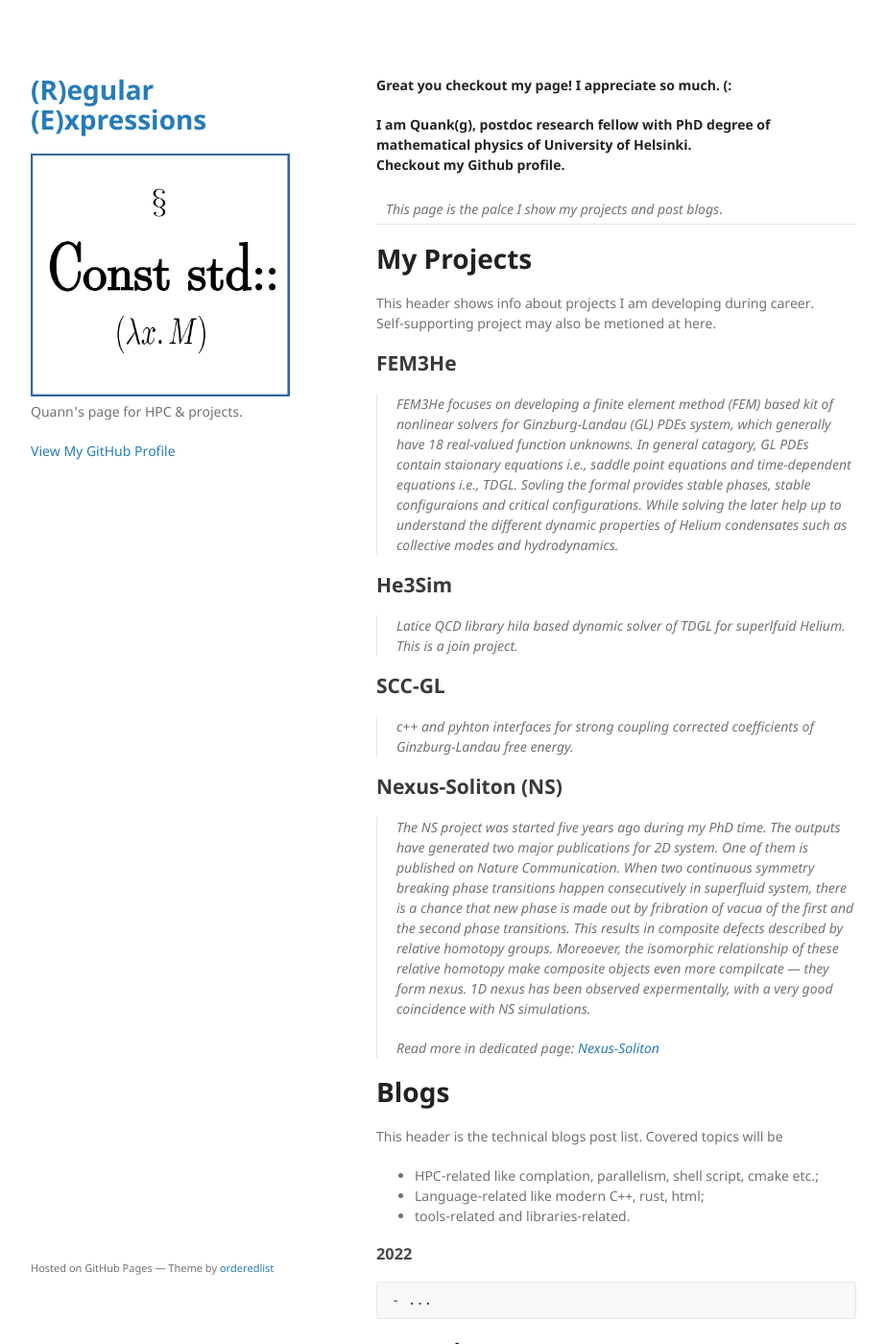
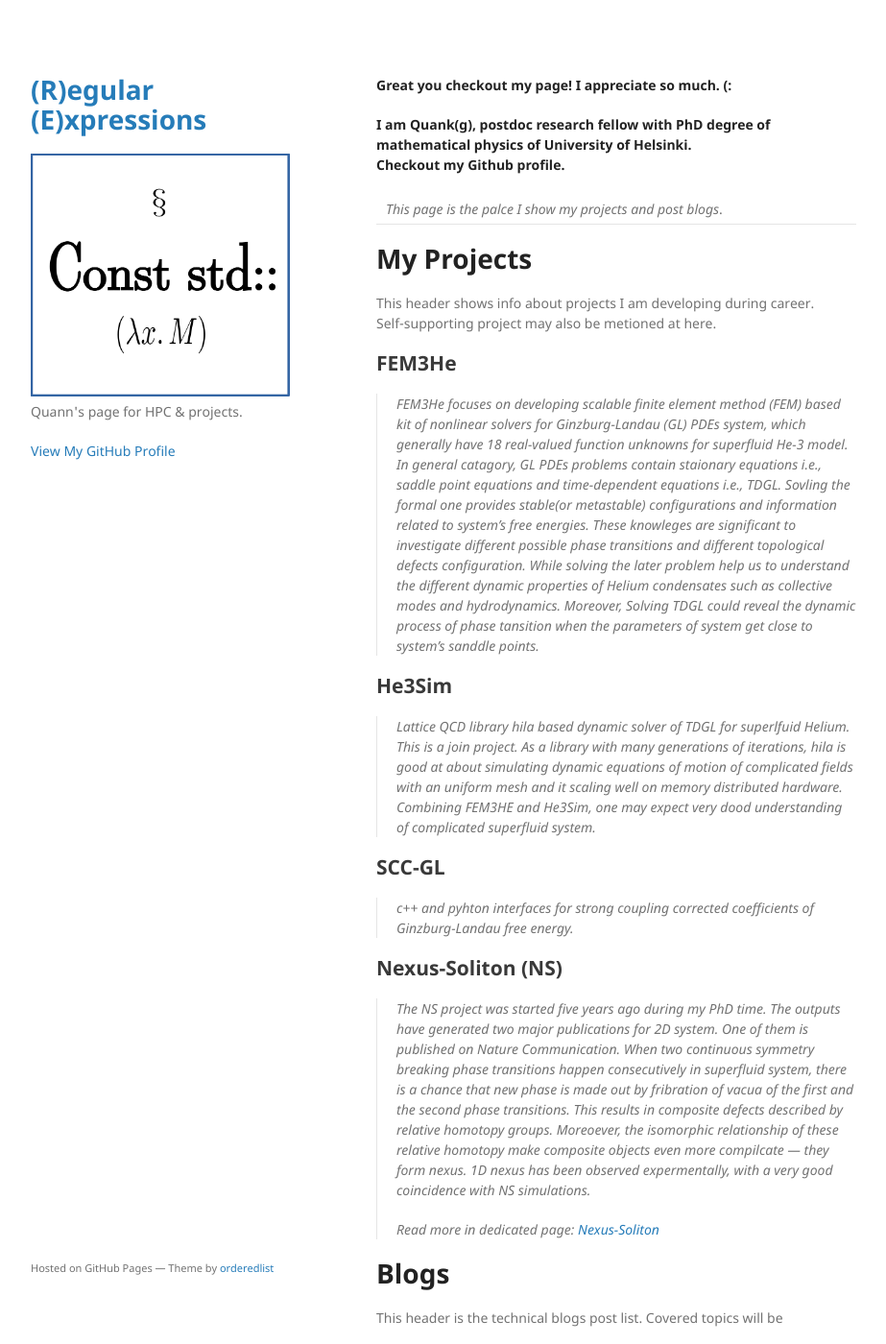
Before and after one commit to Quank-hpc/Quank-hpc.github.io, a Jekyll site: the page built from index.md, in a window 1280 px wide and 1400 px high. Shown: the whole window at 96% size, without its empty margins (178-1101 px from the left). Built offline with Jekyll 4.4.1, drawn with Linux system fonts in a browser that asks for light colours; some of the changed text lies outside the part shown.

Commit message:
update home page and pulblication.

```diff
--- a/_config.yml
+++ b/_config.yml
@@ -2,6 +2,7 @@ title: (R)egular (E)xpressions
 email: samuel.thecurvature01@gmail.com
 logo: /assets/img/logo.png
 description: Quann's page for HPC & projects.
+github.is_user_page: false
 show_downloads: false
 google_analytics: G-MYD0HN3DS2
 theme: jekyll-theme-minimal
--- a/index.md
+++ b/index.md
@@ -19,13 +19,15 @@ Self-supporting project may also be metioned at here.
 
 ## FEM3He
 
-> FEM3He focuses on developing a finite element method (FEM) based kit of nonlinear solvers for Ginzburg-Landau (GL) PDEs system, which generally have 18 real-valued function unknowns.
-> In general catagory, GL PDEs contain staionary equations i.e., saddle point equations and time-dependent equations i.e., TDGL. Sovling the formal provides stable phases, stable configuraions and
-> critical configurations. While solving the later help up to understand the different dynamic properties of Helium condensates such as collective modes and hydrodynamics.
+> FEM3He focuses on developing scalable finite element method (FEM) based kit of nonlinear solvers for Ginzburg-Landau (GL) PDEs system, which generally have 18 real-valued function unknowns for superfluid He-3
+> model. In general catagory, GL PDEs problems contain staionary equations i.e., saddle point equations and time-dependent equations i.e., TDGL. Sovling the formal one provides stable(or metastable) configurations and information related to system's free energies. These knowleges are significant to investigate different possible phase transitions and different topological defects configuration.
+> While solving the later problem help us to understand the different dynamic properties of Helium condensates such as collective modes and hydrodynamics. Moreover, Solving TDGL could reveal the dynamic process of phase tansition when the parameters of system get close to system's sanddle points.
 
 ## He3Sim
 
-> Latice QCD library _hila_ based dynamic solver of TDGL for superlfuid Helium. This is a join project.
+> Lattice QCD library _hila_ based dynamic solver of TDGL for superlfuid Helium. This is a join project.
+> As a library with many generations of iterations, _hila_ is good at about simulating dynamic equations of motion of complicated fields with an uniform mesh and it scaling well on memory distributed hardware.
+> Combining FEM3HE and He3Sim, one may expect very dood understanding of complicated superfluid system.
 
 ## SCC-GL
 
```
Also changed, not shown: other parts of index.md (+3 -1 lines), nexus_soliton.md (+1 -1 lines).
